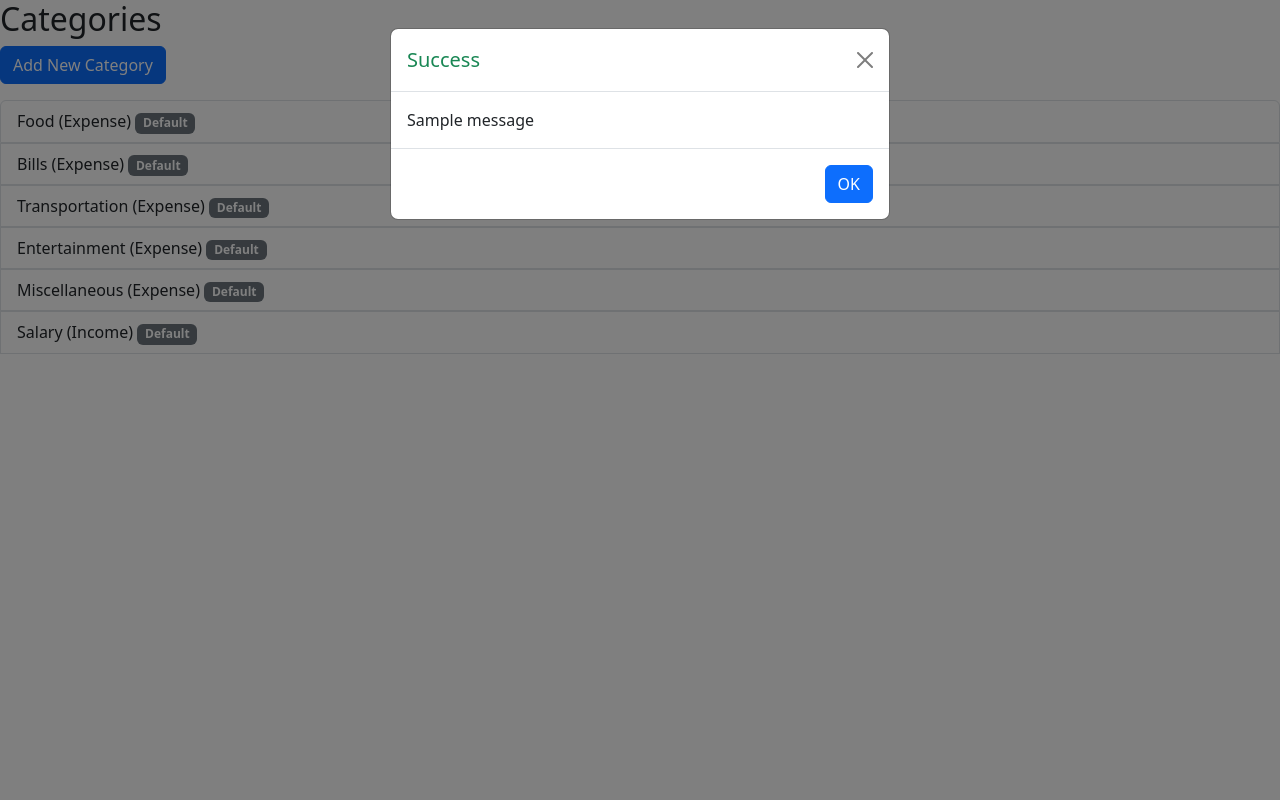
After one commit to caloyyyy0203/personal-budget-tracker, a Django app: page /categories/ in a window 1280 px wide. The commit adds this page. Run offline with Django 5.2, Linux system fonts and the light colour scheme; a user stored in the database is signed in; data comes from the database, SQL or seed files in the repository; both versions use the stored data as it was after the commit; one stand-in notice (Sample message) is shown.

Commit message:
Added Category CRUD operation + Hey {User.usernmae}

```diff
--- a/tracker/models.py
+++ b/tracker/models.py
@@ -14,10 +14,21 @@ class Budget(models.Model):
         return f"{self.user.username} - {self.category.name} - {self.month}/{self.year} - ${self.amount}"
 
 class Category(models.Model):
+    INCOME = 'Income'
+    EXPENSE = 'Expense'
+
+    CATEGORY_TYPES = [
+        (INCOME, 'Income'),
+        (EXPENSE, 'Expense'),
+    ]
+
+    user = models.ForeignKey(User, on_delete=models.CASCADE, null=True, blank=True)  # <-- Allow NULL for defaults
     name = models.CharField(max_length=100)
+    type = models.CharField(max_length=7, choices=CATEGORY_TYPES)
+    is_default = models.BooleanField(default=False)  # <-- New field!
 
     def __str__(self):
-        return self.name
+        return f"{self.name} ({self.type})"
 
 class Entry(models.Model):
     ENTRY_TYPES = (
--- a/tracker/templates/tracker/base.html
+++ b/tracker/templates/tracker/base.html
@@ -16,6 +16,7 @@
         <nav>
             <ul>
                 <li><a href="{% url 'dashboard' %}">Home</a></li>
+                <li><a href="{% url 'category_list' %}">Categories</a></li>
                 <li><a href="{% url 'add_entry' %}">Add Entry</a></li>
                 <li>
                     <form method="post" action="{% url 'logout' %}" style="display:inline;">
@@ -26,9 +27,13 @@
                         </button>
                     </form>
                 </li>
+                {% if request.user.is_authenticated %}
+                    <li style="margin-left:20px;">Hello, {{ request.user.username }}!</li>
+                {% endif %}
             </ul>
         </nav>
     </header>
+
 
     <div class="container">
         {% block content %}
--- /dev/null
+++ b/tracker/templates/tracker/category_list.html
@@ -0,0 +1,92 @@
+<!-- Bootstrap CSS -->
+<link href="https://cdn.jsdelivr.net/npm/bootstrap@5.3.3/dist/css/bootstrap.min.css" rel="stylesheet">
+
+<!-- Bootstrap JS Bundle (with Popper.js included) -->
+<script src="https://cdn.jsdelivr.net/npm/bootstrap@5.3.3/dist/js/bootstrap.bundle.min.js"></script>
+
+
+<h2>Categories</h2>
+
+<a href="{% url 'category_create' %}" class="btn btn-primary mb-3">Add New Category</a>
+
+<ul class="list-group">
+    {% for category in categories %}
+        <li class="list-group-item d-flex justify-content-between align-items-center">
+            <div>
+                {{ category.name }} ({{ category.type }})
+                {% if category.is_default %}
+                    <span class="badge bg-secondary">Default</span>
+                {% endif %}
+            </div>
+
+            {% if not category.is_default %}
+            <div>
+                <a href="{% url 'category_update' category.pk %}" class="btn btn-sm btn-outline-primary">Edit</a>
+
+                <!-- Button to trigger delete confirmation modal -->
+                <button class="btn btn-sm btn-outline-danger" data-bs-toggle="modal" data-bs-target="#deleteModal{{ category.id }}">
+                    Delete
+                </button>
+            </div>
+            {% endif %}
+        </li>
+
+        <!-- Delete Confirmation Modal -->
+        <div class="modal fade" id="deleteModal{{ category.id }}" tabindex="-1" aria-labelledby="deleteModalLabel{{ category.id }}" aria-hidden="true">
+          <div class="modal-dialog">
+            <div class="modal-content">
+              <div class="modal-header">
+                <h5 class="modal-title" id="deleteModalLabel{{ category.id }}">Confirm Deletion</h5>
+                <button type="button" class="btn-close" data-bs-dismiss="modal" aria-label="Close"></button>
+              </div>
+              <div class="modal-body">
+                Are you sure you want to delete <strong>{{ category.name }}</strong>?
+              </div>
+              <div class="modal-footer">
+                <button type="button" class="btn btn-secondary" data-bs-dismiss="modal">Cancel</button>
+                <a href="{% url 'category_delete' category.pk %}" class="btn btn-danger">Delete</a>
+              </div>
+            </div>
+          </div>
+        </div>
+
+    {% empty %}
+        <li class="list-group-item">No categories yet.</li>
+    {% endfor %}
+</ul>
+
+<!-- Modal for Django messages -->
+{% if messages %}
+  <div class="modal fade" id="messageModal" tabindex="-1" aria-labelledby="messageModalLabel" aria-hidden="true">
+    <div class="modal-dialog">
+      <div class="modal-content">
+        <div class="modal-header">
+          {% for message in messages %}
+            {% if message.tags == 'success' %}
+              <h5 class="modal-title text-success" id="messageModalLabel">Success</h5>
+            {% else %}
+              <h5 class="modal-title text-danger" id="messageModalLabel">Error</h5>
+            {% endif %}
+          {% endfor %}
+          <button type="button" class="btn-close" data-bs-dismiss="modal" aria-label="Close"></button>
+        </div>
+        <div class="modal-body">
+          {% for message in messages %}
+            {{ message }}
+          {% endfor %}
+        </div>
+        <div class="modal-footer">
+          <button type="button" class="btn btn-primary" data-bs-dismiss="modal">OK</button>
+        </div>
+      </div>
+    </div>
+  </div>
+
+  <!-- Automatically show the message modal when the page loads -->
+  <script>
+    document.addEventListener('DOMContentLoaded', function () {
+      var messageModal = new bootstrap.Modal(document.getElementById('messageModal'));
+      messageModal.show();
+    });
+  </script>
+{% endif %}
--- a/tracker/urls.py
+++ b/tracker/urls.py
@@ -16,4 +16,10 @@ urlpatterns = [
     path('set_budget/', views.set_budget, name='set_budget'),
     path('get_budget_for_category/<int:category_id>/', views.get_budget_for_category, name='get_budget_for_category'),
 
+
+    path('categories/', views.category_list, name='category_list'),
+    path('categories/create/', views.category_create, name='category_create'),
+    path('categories/<int:pk>/edit/', views.category_update, name='category_update'),
+    path('categories/<int:pk>/delete/', views.category_delete, name='category_delete'),
+    path('get_categories/', views.get_categories, name='get_categories'),
 ]
--- a/tracker/views.py
+++ b/tracker/views.py
@@ -11,6 +11,8 @@ import csv
 from datetime import datetime
 from decimal import Decimal
 from django.http import JsonResponse
+from django.db.models import Q
+
 
 
 def register(request):
@@ -45,7 +47,17 @@ def add_entry(request):
             initial_data['date'] = datetime(int(year), int(month), 1)  # First day of that month
         form = EntryForm(initial=initial_data)
 
-    return render(request, 'tracker/add_entry.html', {'form': form})
+    # Fetch categories
+    categories = Category.objects.filter(user=request.user) | Category.objects.filter(is_default=True)
+
+    income_categories = categories.filter(type='Income')
+    expense_categories = categories.filter(type='Expense')
+
+    return render(request, 'tracker/add_entry.html', {
+        'form': form,
+        'income_categories': income_categories,
+        'expense_categories': expense_categories,
+    })
 
 @login_required
 def edit_entry(request, entry_id):
@@ -232,3 +244,71 @@ def export_csv(request):
 
 def landing_page(request):
     return render(request, 'tracker/landing_page.html')
+
+from .models import Category
+from .forms import CategoryForm
+
+# List all categories
+@login_required
+def category_list(request):
+    categories = Category.objects.filter(Q(user=request.user) | Q(is_default=True))
+    return render(request, 'tracker/category_list.html', {'categories': categories})
+
+@login_required
+def get_categories(request):
+    entry_type = request.GET.get('entry_type')
+
+    # Filter categories based on the entry type (Income/Expense)
+    if entry_type == 'Income':
+        categories = Category.objects.filter(user=request.user, type='Income') | Category.objects.filter(is_default=True, type='Income')
+    elif entry_type == 'Expense':
+        categories = Category.objects.filter(user=request.user, type='Expense') | Category.objects.filter(is_default=True, type='Expense')
+    else:
+        categories = []
+
+    # Prepare categories for the response
+    category_list = [{"id": category.id, "name": category.name} for category in categories]
+
+    return JsonResponse({'categories': category_list})
+
+# Create a category
+@login_required
+def category_create(request):
+    if request.method == 'POST':
+        form = CategoryForm(request.POST)
+        if form.is_valid():
+            category = form.save(commit=False)
+            category.user = request.user  # Set the user!
+            category.save()
+            return redirect('category_list')
+    else:
+        form = CategoryForm()
+    return render(request, 'tracker/category_form.html', {'form': form})
+
+# Update a category
+@login_required
+def category_update(request, pk):
+    category = get_object_or_404(Category, pk=pk, user=request.user, is_default=False)
+    if request.method == 'POST':
+        form = CategoryForm(request.POST, instance=category)
+        if form.is_valid():
+            form.save()
+            return redirect('category_list')
+    else:
+        form = CategoryForm(instance=category)
+    return render(request, 'tracker/category_form.html', {'form': form})
+
+# Delete a category
+@login_required
+def category_delete(request, pk):
+    category = get_object_or_404(Category, pk=pk, user=request.user)
+
+    # Check if any Entry uses this category
+    if Entry.objects.filter(category=category).exists():
+        messages.error(request, "Cannot delete this category because it is used in one or more entries.")
+        return redirect('category_list')
+
+    # If safe to delete
+    category.delete()
+    messages.success(request, "Category deleted successfully.")
+    return redirect('category_list')
```
Also changed, not shown: tracker/forms.py (+7 -0 lines), tracker/templates/tracker/category_confirm_delete.html (added, +7 -0 lines), tracker/templates/tracker/category_form.html (added, +7 -0 lines), tracker/templates/tracker/modals/add_entry_modal.html (+25 -21 lines), tracker/templates/tracker/modals/edit_entry_modal.html (+33 -18 lines), db.sqlite3, tracker/migrations/0003_category_type.py (added), tracker/migrations/0004_category_is_default_category_user_and_more.py (added), tracker/migrations/0005_alter_entry_category.py (added), tracker/migrations/0006_alter_entry_category.py (added).
